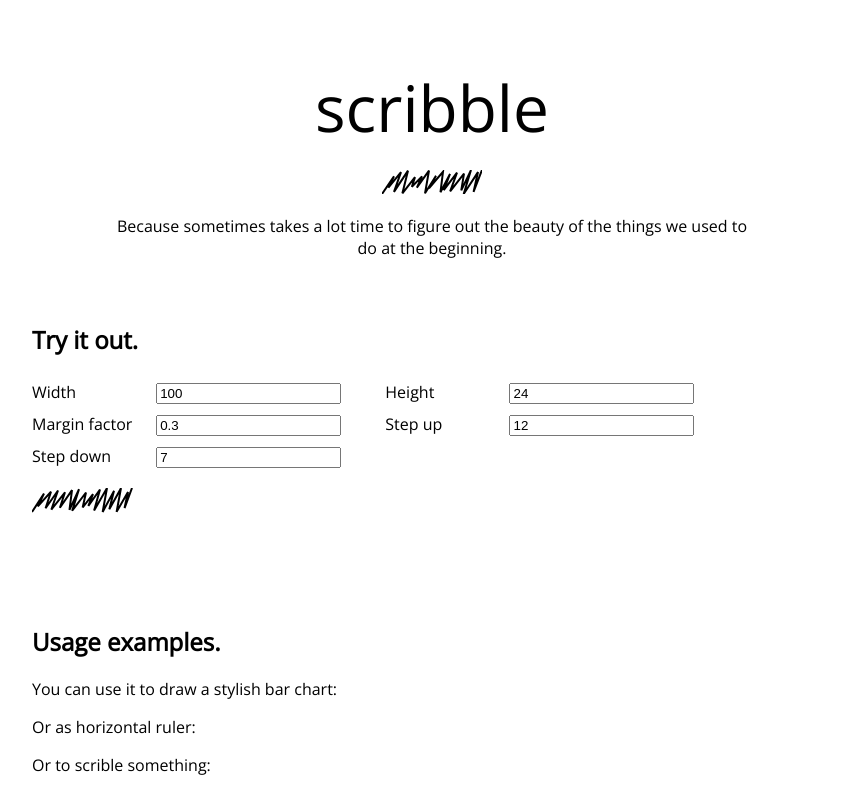
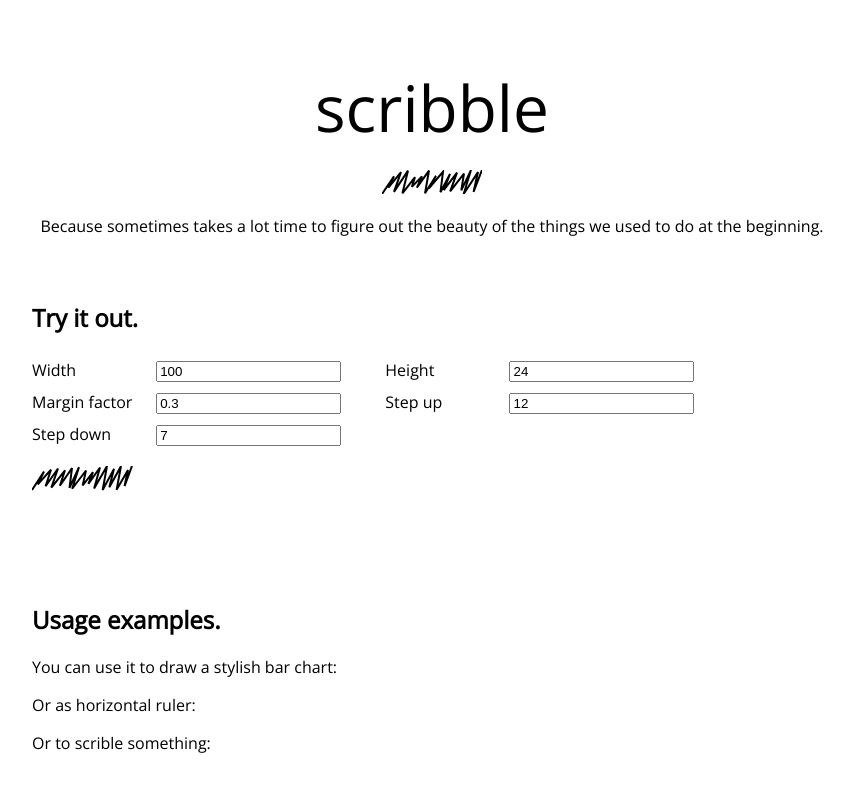
Before and after one commit to israelst/scribble, a website with bundled scripts: page index.html in a window 1280 px wide. Shown: the whole page, without its empty margins (208-1062 px from the left). Built offline with nearby package versions, Linux system fonts and the light colour scheme.

Commit message:
Improve example page margins in smallers screens

```diff
--- a/index.html
+++ b/index.html
@@ -8,12 +8,13 @@
     <style type="text/css">
       body{
         margin: 0 auto;
+        padding: 0 1em;
         max-width: 800px;
         font-family: 'Open Sans';
       }
 
       header{
-        margin: 4em 5em;
+        margin: 4em 0;
         text-align: center;
       }
 
```
